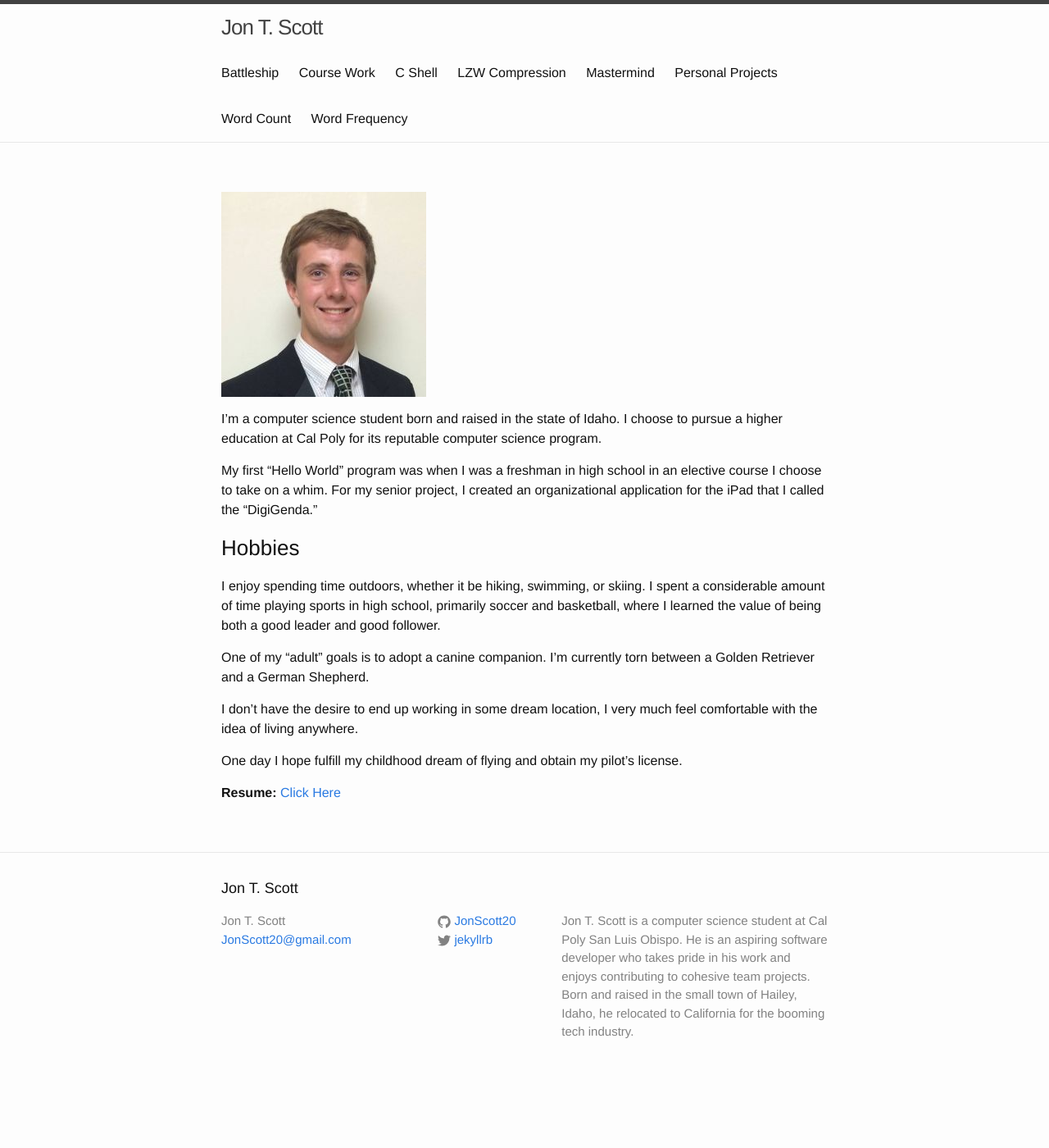
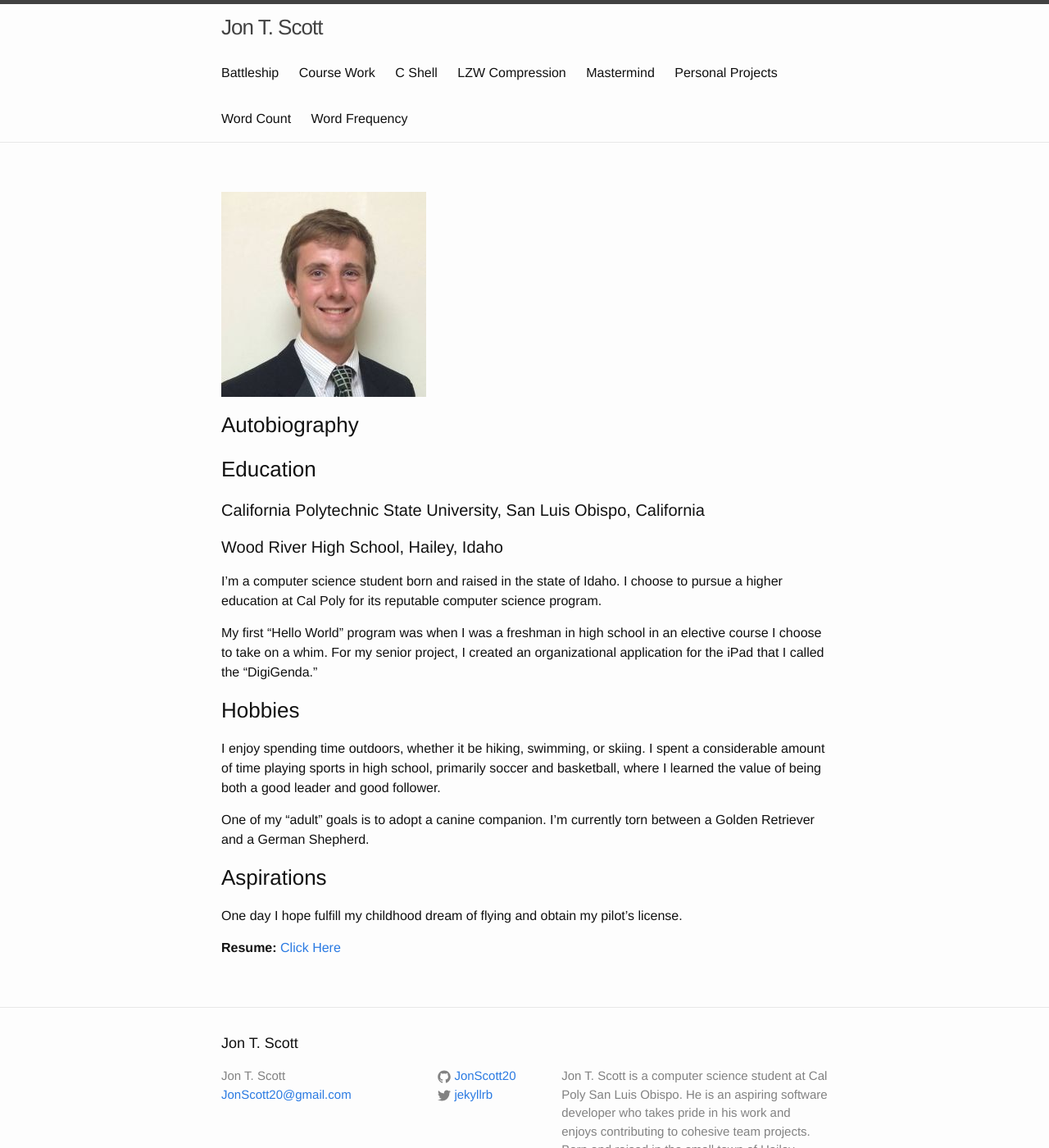
Before and after one commit to JonScott20/JonScott20.github.io, a Jekyll site: the page built from index.md, in a window 1280 px wide and 1400 px high. Shown: the whole window at 82% size. Built offline with Jekyll 4.4.1, drawn with Linux system fonts in a browser that asks for light colours; our own code applies the rules of GitHub Pages for plain Markdown files.

Commit message:
Update index.md

```diff
--- a/index.md
+++ b/index.md
@@ -1,4 +1,13 @@
 ![JScottFormal](https://jonscott20.github.io/Files/Documents/smallFormal.jpeg)
+
+### Autobiography
+
+
+### Education
+
+#### California Polytechnic State University, San Luis Obispo, California
+
+#### Wood River High School, Hailey, Idaho
 
 I'm a computer science student born and raised in the state of Idaho. I choose to pursue a higher education at Cal Poly for its reputable computer science program.
 
@@ -11,7 +20,8 @@ I enjoy spending time outdoors, whether it be hiking, swimming, or skiing. I spe
 
 One of my "adult" goals is to adopt a canine companion. I'm currently torn between a Golden Retriever and a German Shepherd.
 
-I don't have the desire to end up working in some dream location, I very much feel comfortable with the idea of living anywhere.
+
+### Aspirations
 
 One day I hope fulfill my childhood dream of flying and obtain my pilot's license.
 
```
